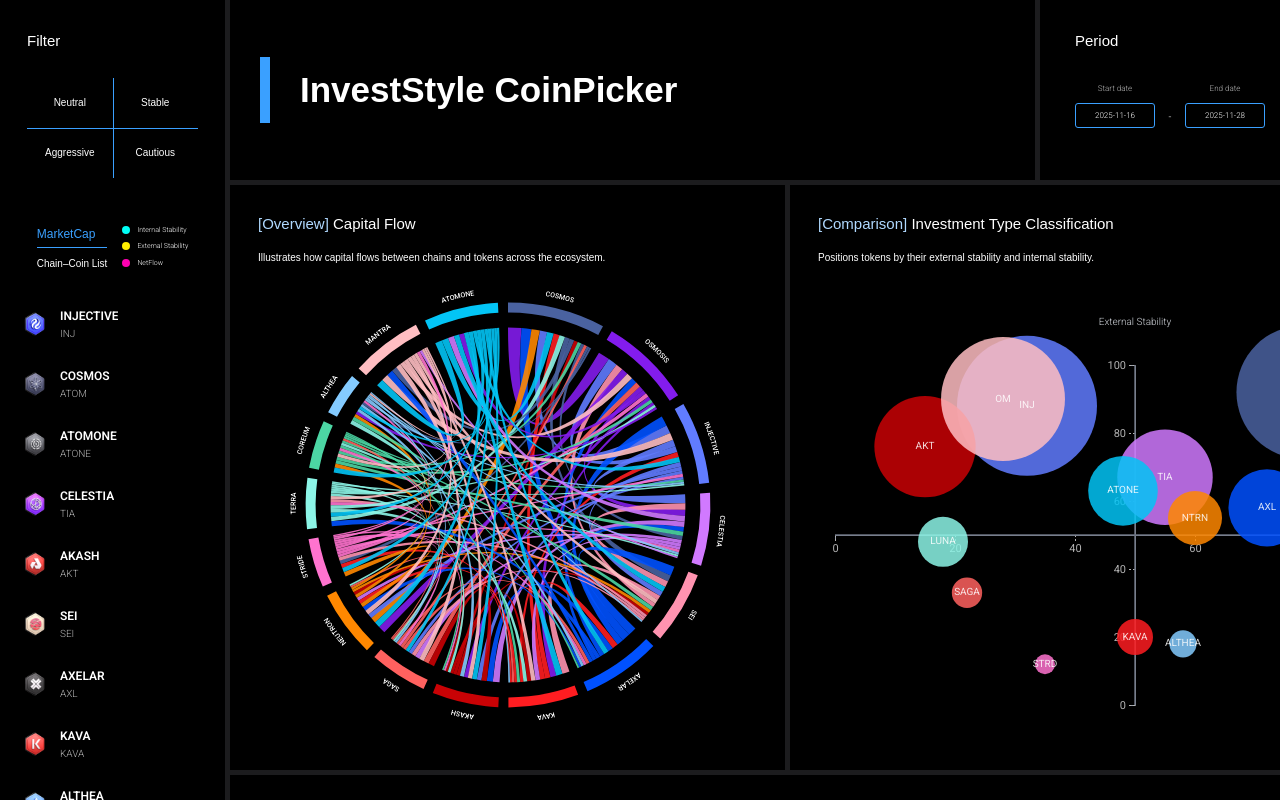
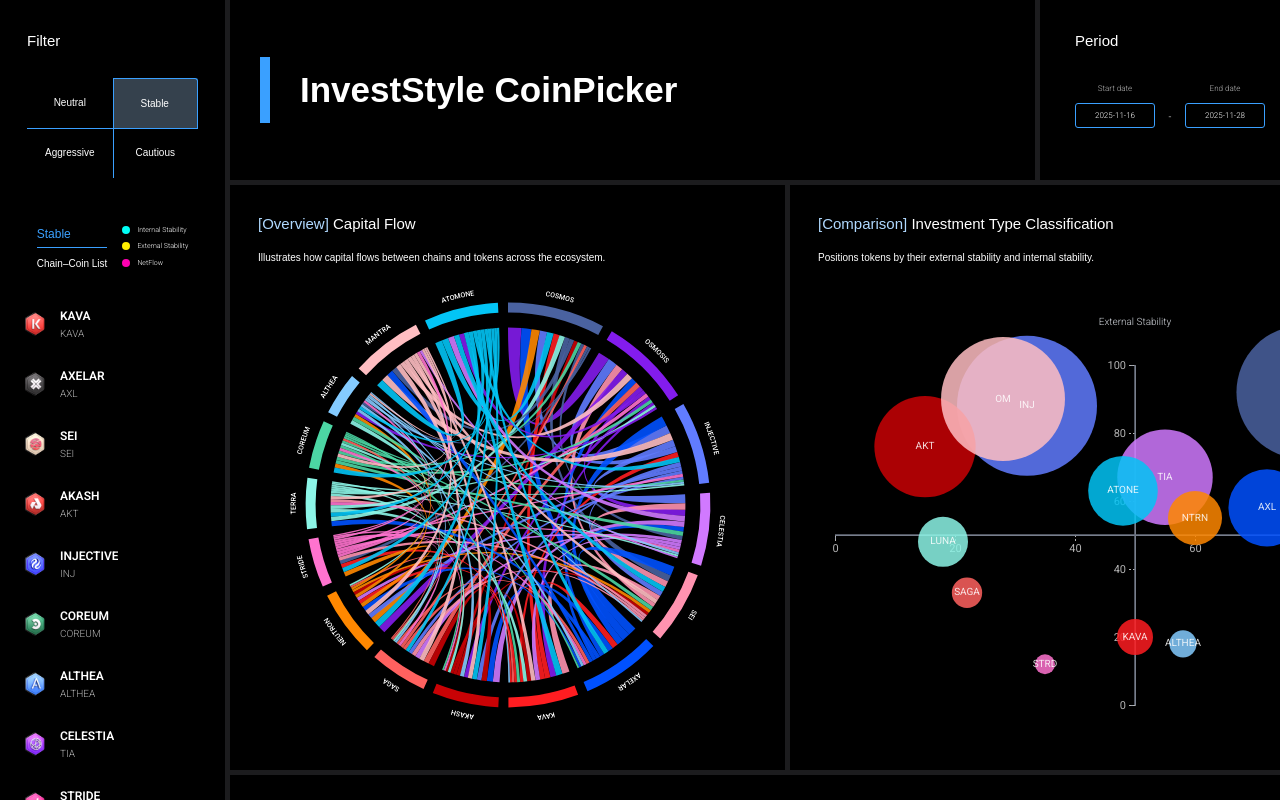
Before and after one commit to Information-Desgin/InvestStyle-CoinPicker, a React (Vite) app: page / in a window 1280 px wide. Built offline with nearby package versions, Linux system fonts and the light colour scheme; a web font is replaced by a local one.

Commit message:
chore: 정렬 방식 거리기반으로 변경

```diff
--- a/src/components/side-bar/ChainCoin.tsx
+++ b/src/components/side-bar/ChainCoin.tsx
@@ -134,7 +134,8 @@
         rounded-br-full
         rounded-tl-none
         rounded-bl-none
-        transition-all"
+        transition-all
+        mr-[5px]"
       style={{ backgroundColor: color, width: `${Math.min(width, 100)}%` }}
     />
   );
--- a/src/components/side-bar/ChainCoinList.tsx
+++ b/src/components/side-bar/ChainCoinList.tsx
@@ -5,7 +5,7 @@
 
 interface ChainCoinListProps {
   metrics?: Record<string, any>;
-  sort?: InvestStyle;
+  sort?: InvestStyle | "marketCap";
 }
 
 export default function ChainCoinList({
@@ -13,6 +13,12 @@
   sort = "stable",
 }: ChainCoinListProps) {
   const { selectedIds, toggle } = useSelectedCoins();
+
+  const dist = (internal: number, external: number, ax: number, ay: number) => {
+    const dx = internal - ax;
+    const dy = external - ay;
+    return dx * dx + dy * dy;
+  };
 
   const coinList = Object.entries(COINS)
     .map(([key, coin]) => {
@@ -25,7 +31,6 @@
         chain: coin.chain,
         coinImg: coin.image,
 
-        // raw summary (정렬 & tooltip 용)
         summary: m
           ? {
               marketCap: m.marketCapAvg,
@@ -35,7 +40,6 @@
             }
           : null,
 
-        // bar용 (0~100)
         stats: m
           ? {
               endo: m.internalAvg * 100,
@@ -55,16 +59,32 @@
           return B.marketCap - A.marketCap;
 
         case "stable":
-          return B.internal + B.external - (A.internal + A.external);
+          // 우상단 (1,1)
+          return (
+            dist(A.internal, A.external, 1, 1) -
+            dist(B.internal, B.external, 1, 1)
+          );
+
+        case "neutral":
+          // 좌상단 (0,1)
+          return (
+            dist(A.internal, A.external, 0, 1) -
+            dist(B.internal, B.external, 0, 1)
+          );
 
         case "cautious":
-          return B.internal - B.external - (A.internal - A.external);
+          // 우하단 (1,0)
+          return (
+            dist(A.internal, A.external, 1, 0) -
+            dist(B.internal, B.external, 1, 0)
+          );
 
         case "aggressive":
-          return A.internal + A.external - (B.internal + B.external);
-
-        case "neutral":
-          return B.external - B.internal - (A.external - A.internal);
+          // 좌하단 (0,0)
+          return (
+            dist(A.internal, A.external, 0, 0) -
+            dist(B.internal, B.external, 0, 0)
+          );
 
         default:
           return 0;
--- a/src/components/side-bar/SideBar.tsx
+++ b/src/components/side-bar/SideBar.tsx
@@ -3,14 +3,30 @@
 import type { InvestStyle } from "../../types/chainCoinList";
 import InvestStyleSelector from "./InvestStyleFilter";
 import MetricLabel from "./MetricLabel";
-import type { AnalyticsSummary } from "../../store/useAnalyticsSummary";
+
+export interface AnalyticsSummary {
+  /** 코인 ID (name) */
+  coinId: string;
+
+  /** Internal Stability 평균 (0 ~ 1) */
+  internalAvg: number;
+
+  /** External Stability 평균 (0 ~ 1) */
+  externalAvg: number;
+
+  /** Netflow 평균 (-1 ~ 1) */
+  netflowAvg: number;
+
+  /** Market Capitalization 평균 (raw value) */
+  marketCapAvg: number;
+}
 
 interface SideBarProps {
   analyticsSummaries: Record<string, AnalyticsSummary>;
 }
 
 export default function SideBar({ analyticsSummaries }: SideBarProps) {
-  const [style, setStyle] = useState<InvestStyle>("marketCap");
+  const [style, setStyle] = useState<InvestStyle>("stable");
 
   return (
     <aside className="min-w-[230px] section-border-r overflow-y-auto h-full flex flex-col pt-[30px] scrollbar-custom">
--- a/src/pages/Home.tsx
+++ b/src/pages/Home.tsx
@@ -28,7 +28,7 @@
 import { CHAIN_TO_COIN_ID } from "../utils/coinMap";
 import { adaptBaseInfoForInternalStability } from "../utils/internal/internalStabilityAdapter";
 import { buildExternalStabilitySeries } from "../utils/externalStability";
-import { mean } from "../utils/stats";
+import { COINS } from "../data/coins";
 
 const windowMap = {
   "4 days": 4,
@@ -169,6 +169,28 @@
       });
   }, [filteredBaseInfo, selectedIds]);
 
+  const allInternalStabilityData = useMemo(() => {
+    const grouped = new Map<string, BaseInfoRow[]>();
+
+    filteredBaseInfo.forEach((row) => {
+      const coinId = CHAIN_TO_COIN_ID[row.chain.toLowerCase()];
+      if (!coinId) return;
+
+      if (!grouped.has(coinId)) grouped.set(coinId, []);
+      grouped.get(coinId)!.push(row);
+    });
+
+    return Array.from(grouped.entries()).map(([coinId, rows]) => {
+      const adapted = adaptBaseInfoForInternalStability(rows);
+      const scores = calcInternalStability(adapted);
+
+      return {
+        coin: coinId,
+        ...scores,
+      };
+    });
+  }, [filteredBaseInfo]);
+
   /* External Stability 데이터 생성
     1. filteredBaseInfo
     2. dailyAgg (이미 계산됨)
@@ -184,14 +206,18 @@
     ).filter((s) => selectedIds.includes(s.id));
   }, [filteredBaseInfo, dailyAgg, windowSize, selectedIds]);
 
+  const allExternalStabilitySeries = useMemo(() => {
+    const window = windowMap[windowSize] as 2 | 4 | 7;
+
+    return buildExternalStabilitySeries(filteredBaseInfo, dailyAgg, window);
+  }, [filteredBaseInfo, dailyAgg, windowSize]);
+
   const analyticsSummaries = useMemo(() => {
     const summaries: Record<string, AnalyticsSummary> = {};
 
-    selectedIds.forEach((coinId) => {
-      /* -----------------------------
-       1. Internal Stability 평균
-    ----------------------------- */
-      const internal = internalStabilityData.find((d) => d.coin === coinId);
+    Object.keys(COINS).forEach((coinId) => {
+      /* Internal */
+      const internal = allInternalStabilityData.find((d) => d.coin === coinId);
       const internalAvg = internal
         ? (internal.price +
             internal.onchain +
@@ -201,26 +227,19 @@
           5
         : 0;
 
-      /* -----------------------------
-       2. External Stability 평균
-    ----------------------------- */
-      const external = externalStabilitySeries.find((s) => s.id === coinId);
-
+      /* External */
+      const external = allExternalStabilitySeries.find((s) => s.id === coinId);
       const externalAvg =
-        external && external.points.length > 0
-          ? external.points.reduce((sum, p) => sum + (p.value ?? 0), 0) /
+        external && external.points.length
+          ? external.points.reduce((a, b) => a + (b.value ?? 0), 0) /
             external.points.length
           : 0;
 
-      /* -----------------------------
-       3. NetFlow 평균
-    ----------------------------- */
+      /* Netflow */
       const netflow = netFlowBoxData.find((n) => n.group === coinId);
       const netflowAvg = netflow?.value ?? 0;
 
-      /* -----------------------------
-       4. MarketCap 평균
-    ----------------------------- */
+      /* MarketCap */
       const marketCaps = filteredBaseInfo
         .filter((r) => CHAIN_TO_COIN_ID[r.chain.toLowerCase()] === coinId)
         .map((r) => r.marketCap)
@@ -231,9 +250,6 @@
           ? marketCaps.reduce((a, b) => a + b, 0) / marketCaps.length
           : 0;
 
-      /* -----------------------------
-       5. Summary 저장
-    ----------------------------- */
       summaries[coinId] = {
         internalAvg,
         externalAvg,
@@ -244,9 +260,8 @@
 
     return summaries;
   }, [
-    selectedIds,
-    internalStabilityData,
-    externalStabilitySeries,
+    allInternalStabilityData,
+    allExternalStabilitySeries,
     netFlowBoxData,
     filteredBaseInfo,
   ]);
```
